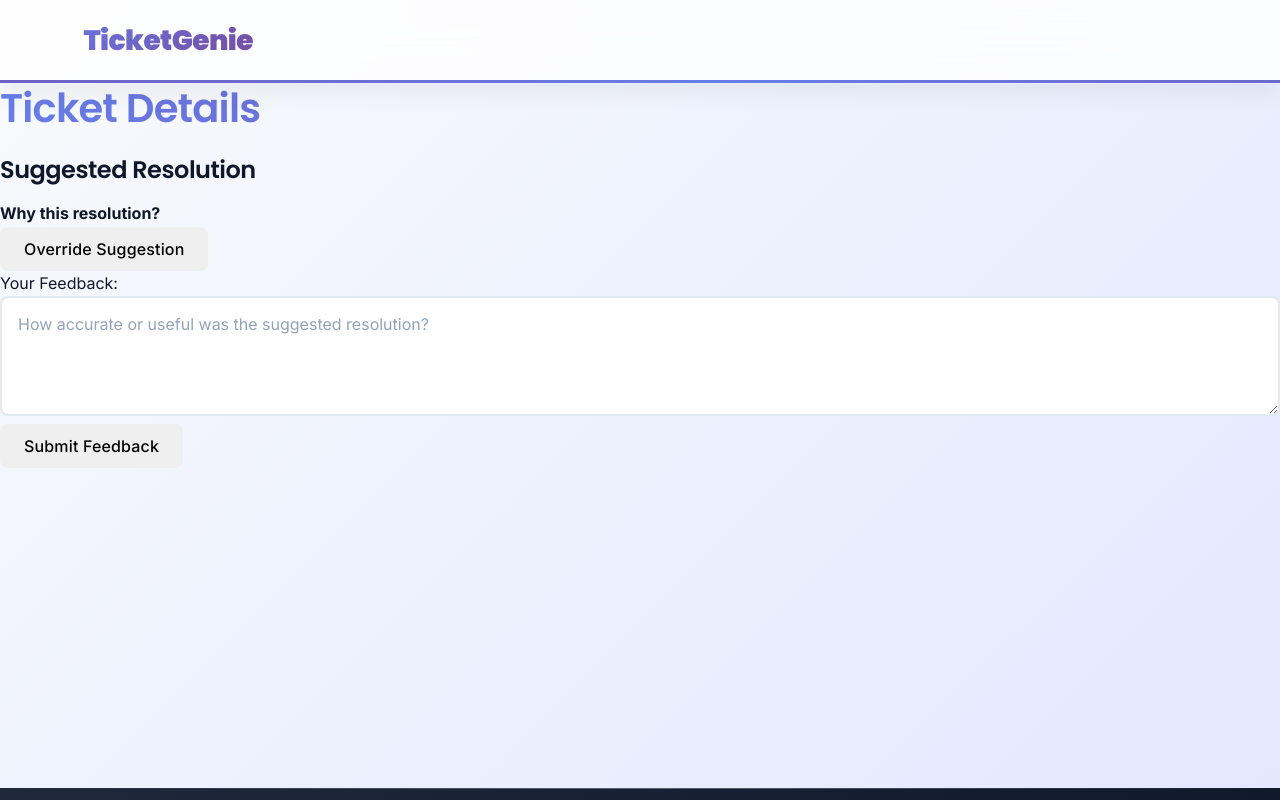
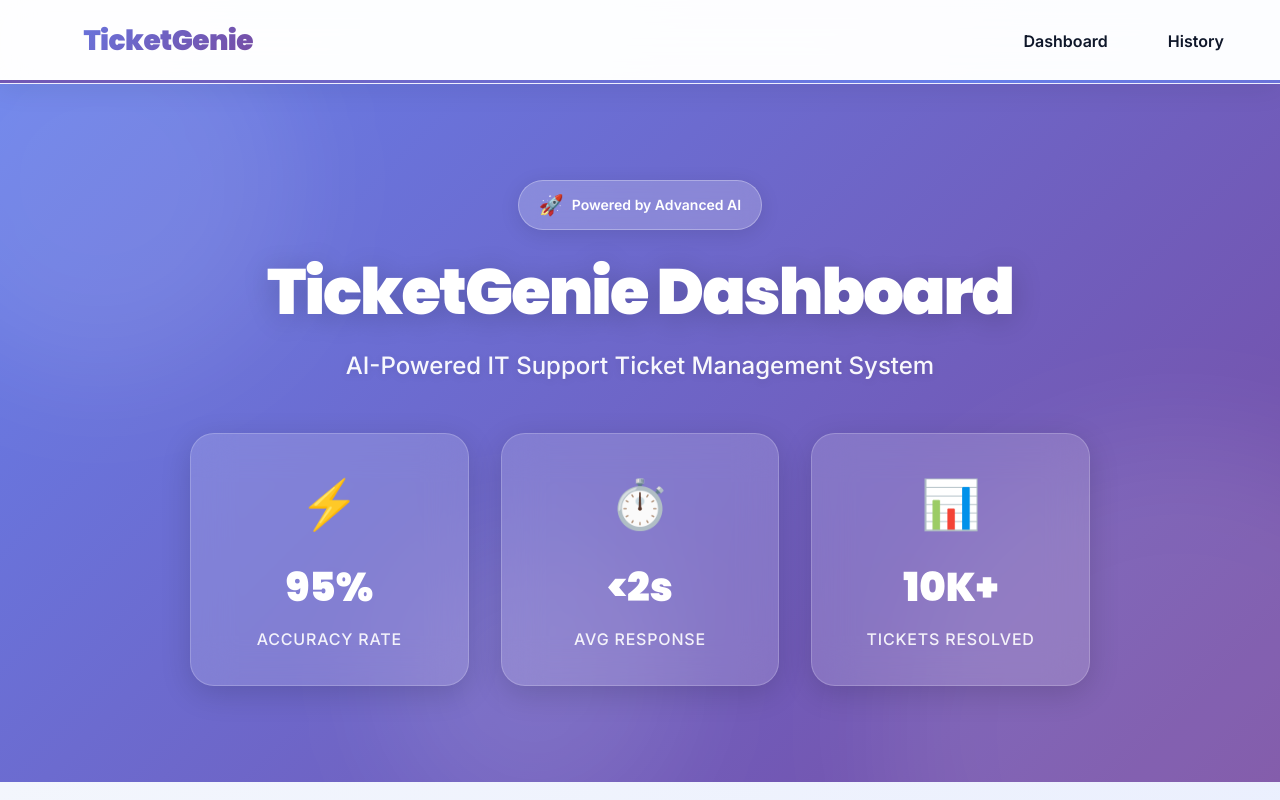
Before and after one commit to kishoredhondhu/ai-ticket-resolution-system, a React (Vite) app in the folder frontend/: page / in a window 1280 px wide. Shown: the top 800 px of the page. Built offline with nearby package versions, Linux system fonts and the light colour scheme; no server answers.

Commit message:
Fix:added back dashboard nd history

```diff
--- a/frontend/src/App.tsx
+++ b/frontend/src/App.tsx
@@ -2,7 +2,11 @@ import { Route, Routes, Link, useLocation } from "react-router-dom";
 
 import { useState, useEffect } from "react";
 
+import DashboardPage from "./pages/DashboardPage";
+
 import TicketDetailPage from "./pages/TicketDetailPage";
+
+import HistoryPage from "./pages/HistoryPage";
 
 import "./styles/main.scss";
 
@@ -45,13 +49,23 @@ function App() {
           <Link to="/" className="app-logo">
             TicketGenie
           </Link>
+
+          <nav className="app-nav">
+            <Link to="/">Dashboard</Link>
+
+            <Link to="/history">History</Link>
+          </nav>
         </div>
       </header>
 
       <main className="app-main">
         <PageTransition>
           <Routes>
-            <Route path="/" element={<TicketDetailPage />} />
+            <Route path="/" element={<DashboardPage />} />
+
+            <Route path="/ticket/:id" element={<TicketDetailPage />} />
+
+            <Route path="/history" element={<HistoryPage />} />
           </Routes>
         </PageTransition>
       </main>
```
